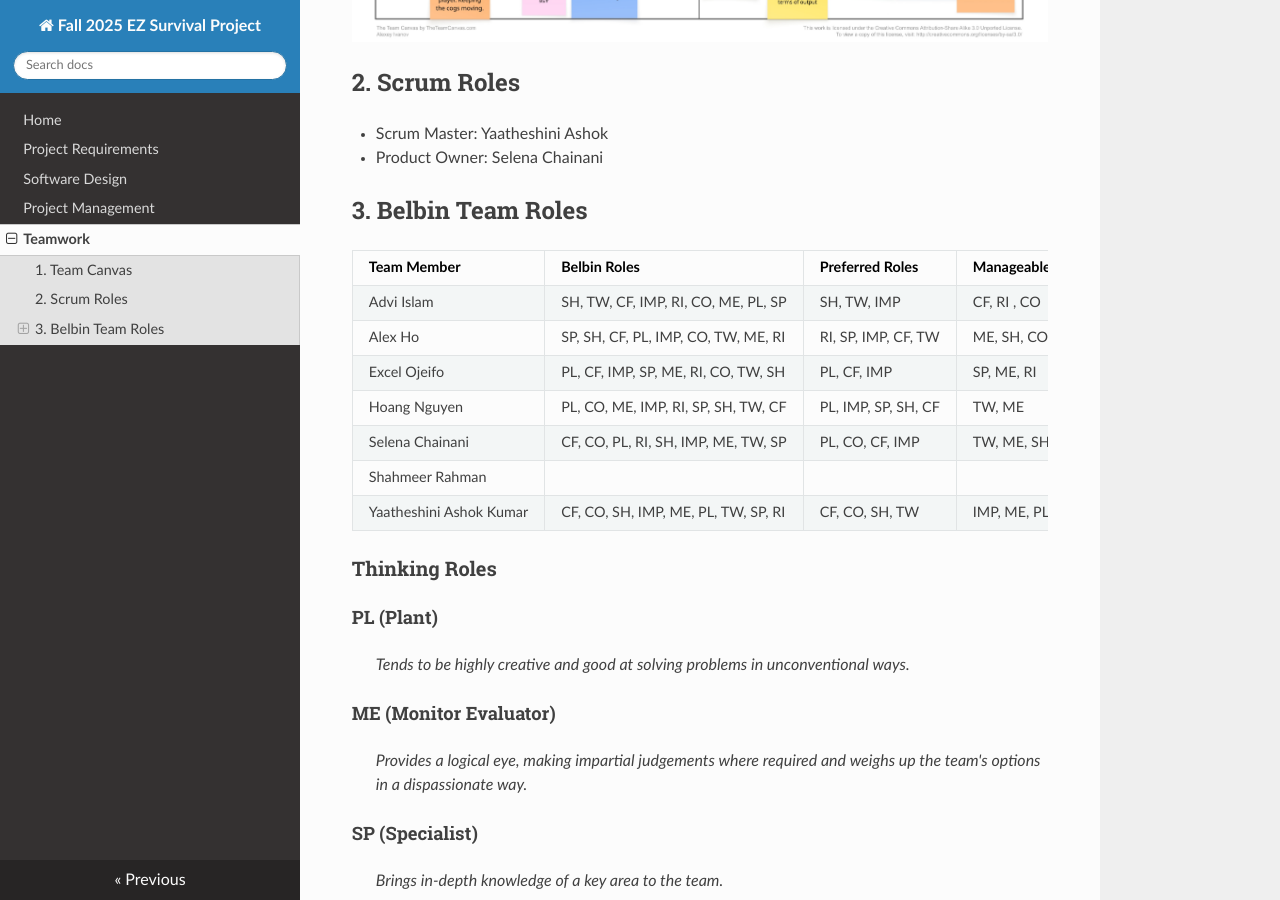
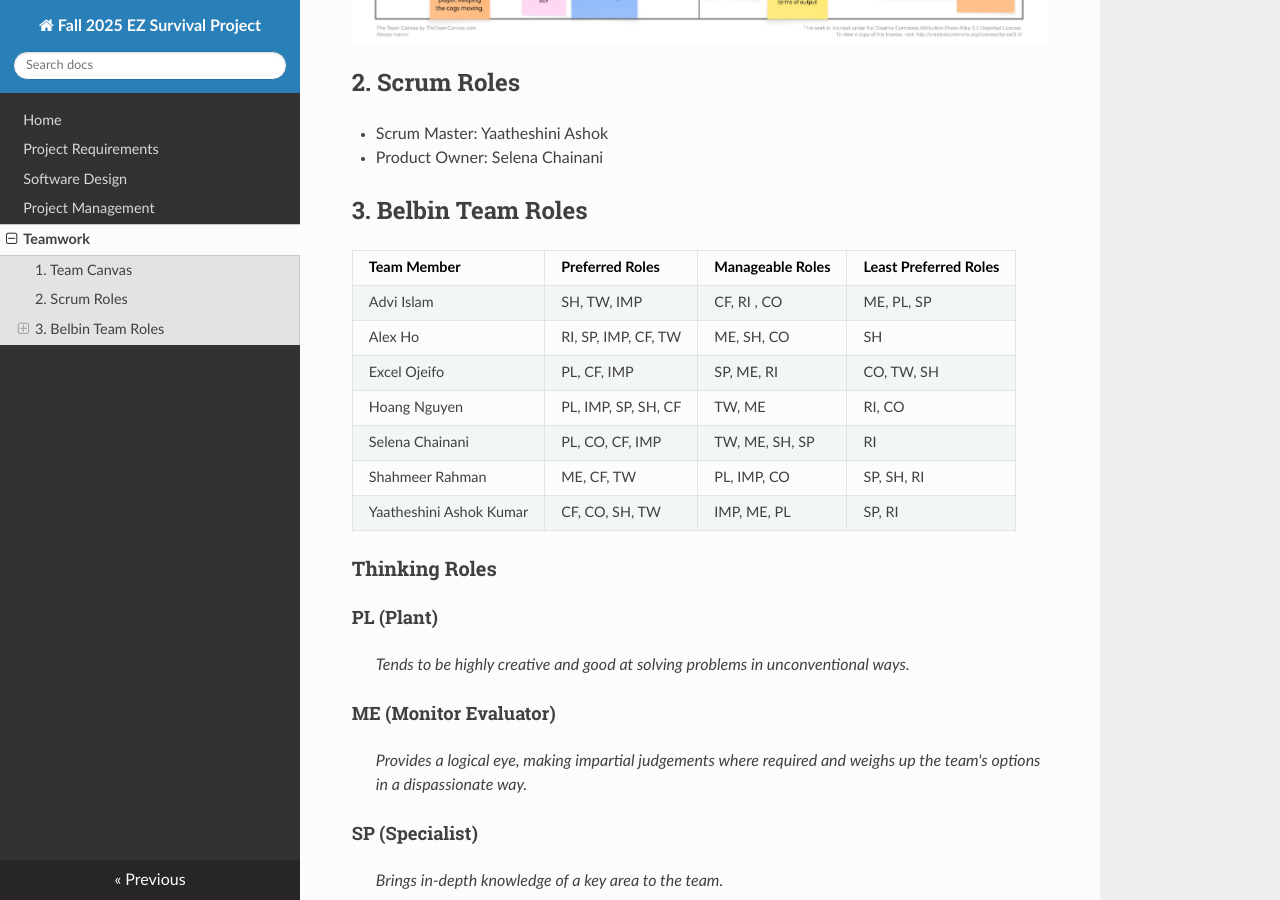
Before and after one commit to Xenocynic/IndividualSurvivalDistributions, an MkDocs documentation site: the page built from docs/teamwork.md, in a window 1280 px wide and 900 px high, scrolled down 721 px. Built offline with MkDocs 1.6.1, drawn with Linux system fonts in a browser that asks for light colours; nearby versions of some CDN libraries.

Commit message:
updation of belbin roles

```diff
--- a/docs/teamwork.md
+++ b/docs/teamwork.md
@@ -13,15 +13,15 @@ This section includes three parts:
 
 ## 3. Belbin Team Roles
 
-| Team Member | Belbin Roles | Preferred Roles | Manageable Roles | Least Preferred Roles |
-|-|-|-|-|-|
-| Advi Islam | SH, TW, CF, IMP, RI, CO, ME, PL, SP | SH, TW, IMP | CF, RI , CO | ME, PL, SP |
-| Alex Ho | SP, SH, CF, PL, IMP, CO, TW, ME, RI | RI, SP, IMP, CF, TW | ME, SH, CO | SH |
-| Excel Ojeifo | PL, CF, IMP, SP, ME, RI, CO, TW, SH | PL, CF, IMP | SP, ME, RI | CO, TW, SH |
-| Hoang Nguyen | PL, CO, ME, IMP, RI, SP, SH, TW, CF | PL, IMP, SP, SH, CF | TW, ME | RI, CO |
-| Selena Chainani | CF, CO, PL, RI, SH, IMP, ME, TW, SP | PL, CO, CF, IMP | TW, ME, SH, SP | RI |
-| Shahmeer Rahman | | | |
-| Yaatheshini Ashok Kumar | CF, CO, SH, IMP, ME, PL, TW, SP, RI | CF, CO, SH, TW | IMP, ME, PL | SP, RI |
+| Team Member | Preferred Roles | Manageable Roles | Least Preferred Roles |
+|-|-|-|-|
+| Advi Islam | SH, TW, IMP | CF, RI , CO | ME, PL, SP |
+| Alex Ho | RI, SP, IMP, CF, TW | ME, SH, CO | SH |
+| Excel Ojeifo | PL, CF, IMP | SP, ME, RI | CO, TW, SH |
+| Hoang Nguyen | PL, IMP, SP, SH, CF | TW, ME | RI, CO |
+| Selena Chainani | PL, CO, CF, IMP | TW, ME, SH, SP | RI |
+| Shahmeer Rahman | ME, CF, TW | PL, IMP, CO | SP, SH, RI |
+| Yaatheshini Ashok Kumar | CF, CO, SH, TW | IMP, ME, PL | SP, RI |
 
 
 ### Thinking Roles
```
Also changed, not shown: site/index.html, site/search/search_index.json, site/teamwork/index.html.
